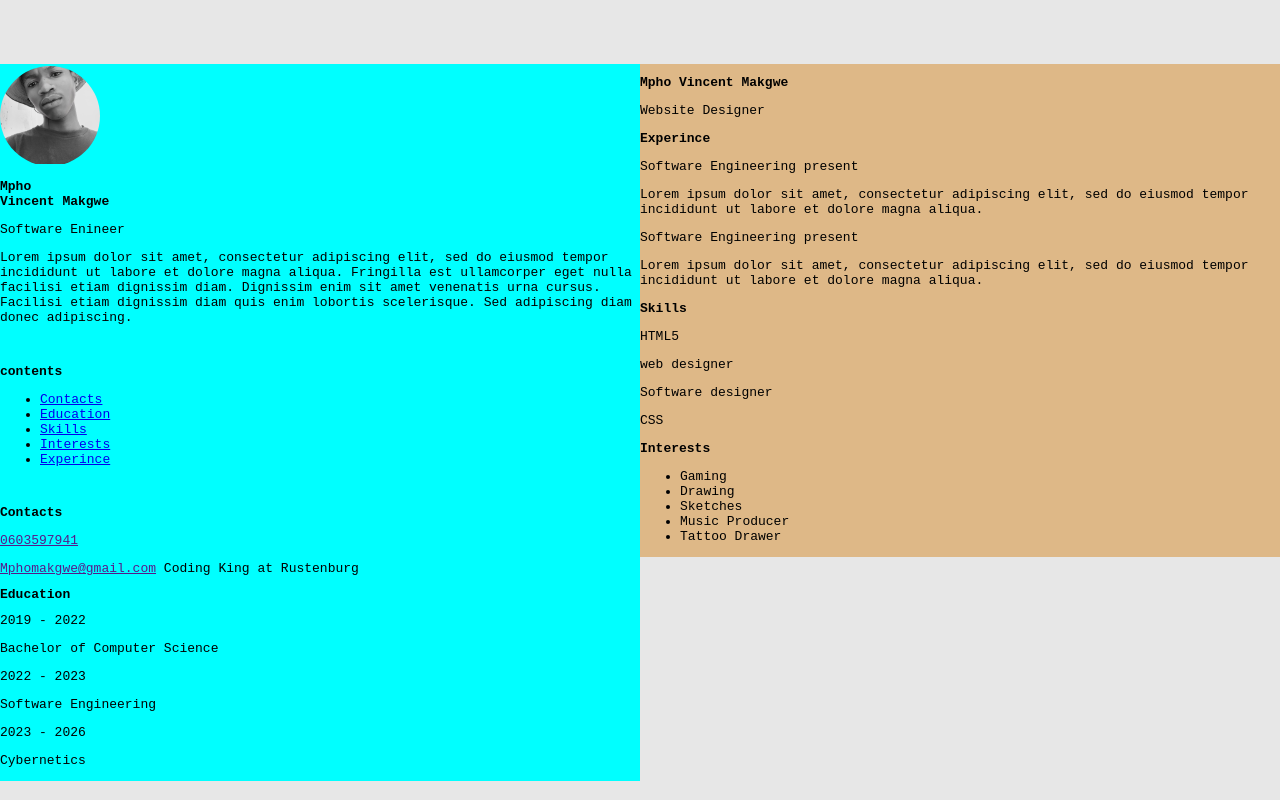
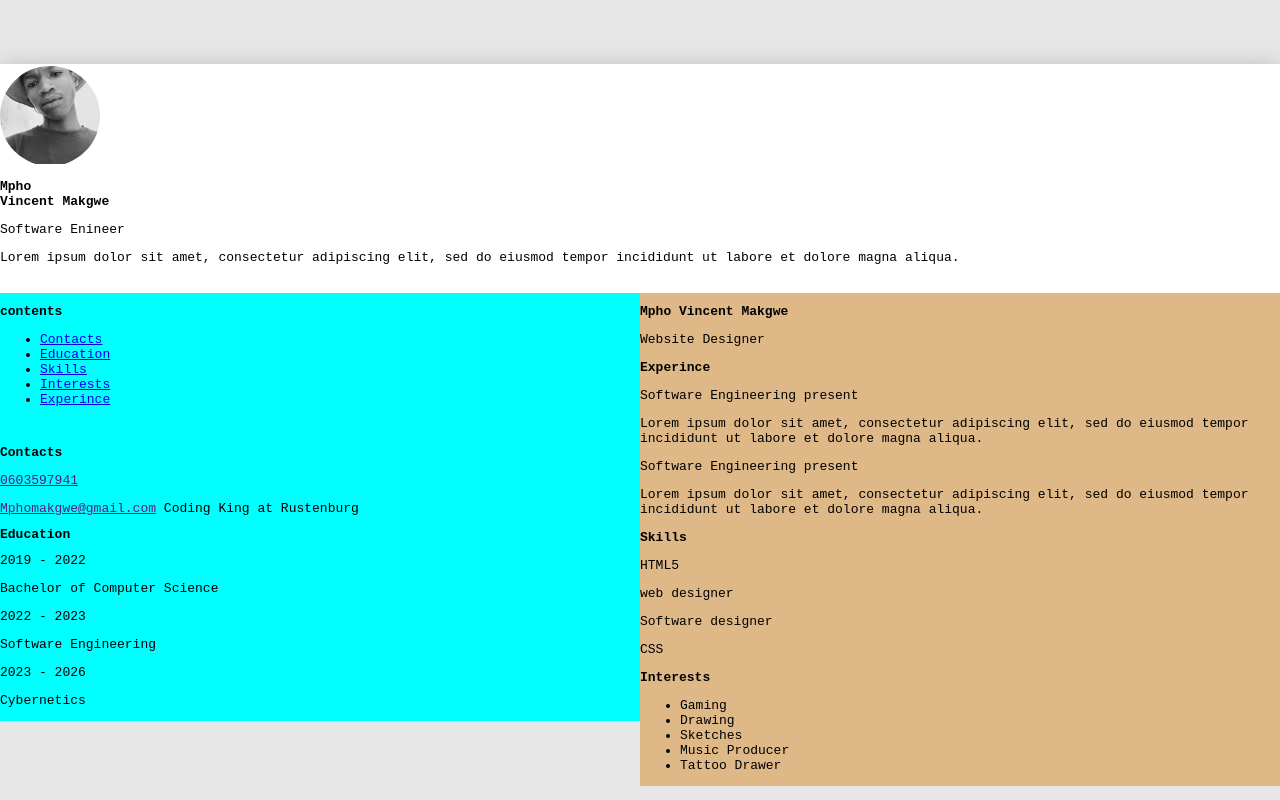
Before and after one commit to Mpho-vincent-makgwe/Resume6, a plain HTML site: page index.html in a window 1280 px wide. Drawn offline with Linux system fonts and the light colour scheme.

Commit message:
Resume 6

```diff
--- a/index.html
+++ b/index.html
@@ -15,7 +15,8 @@
 
 <div class="resume-box">
 
-    <div class="left-section">
+
+    <div class="head">
         <section class="header">
             <div class="profile-picture">
 
@@ -27,12 +28,16 @@
 
             <p class="n-p">Software Enineer</p>
 
-                    <p>Lorem ipsum dolor sit amet, consectetur adipiscing elit, sed do eiusmod tempor incididunt ut labore et dolore magna aliqua. Fringilla est ullamcorper eget nulla facilisi etiam dignissim diam. Dignissim enim sit amet venenatis urna cursus. Facilisi etiam dignissim diam quis enim lobortis scelerisque. Sed adipiscing diam donec adipiscing.</p>
+            <p>Lorem ipsum dolor sit amet, consectetur adipiscing elit, sed do eiusmod tempor incididunt ut labore et dolore magna aliqua. </p>
 
 
             <br>
 
             </section>
+    </div>
+
+    <div class="left-section">
+
 
                     <section class="infoAndContents">
                         <h2>contents</h2>
```
Lines whose indentation alone changed are shown as unchanged.
